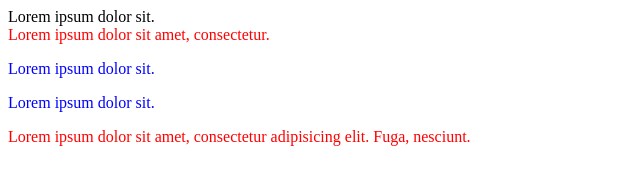
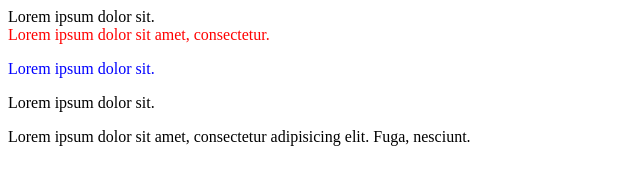
Before and after one commit to Vasy12/fd_css_selectors, a plain HTML site: page index.html in a window 1280 px wide. Shown: the whole page, without its empty margins (0-640 px from the left). Drawn offline with Linux system fonts and the light colour scheme.

Commit message:
Add child selectors example

```diff
--- a/css/styles.css
+++ b/css/styles.css
@@ -4,26 +4,24 @@
 
 */
 
+/*
+    Селекторы дочерних элементов
+*/
 
-#parent1 .child {
+#parent1 > p {
+    color: blue;
+}
+
+/*#parent1 > #div2 {
+    font-size: 40px;
+}*/
+
+#parent1 > .child {
+
     color: red;
 
 }
 
-#parent1 p {
-    color: blue;
-}
-
-.child {
-
-    color: green;
-
-}
-
-
-/*
-    Селекторы дочерних элементов
-*/
 
 /*
     Селекторы элементов одного уровня
```
